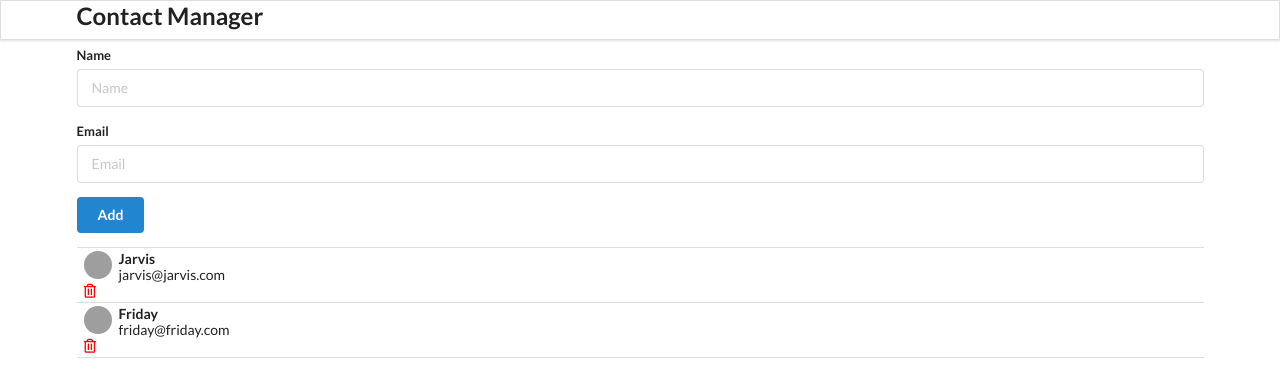
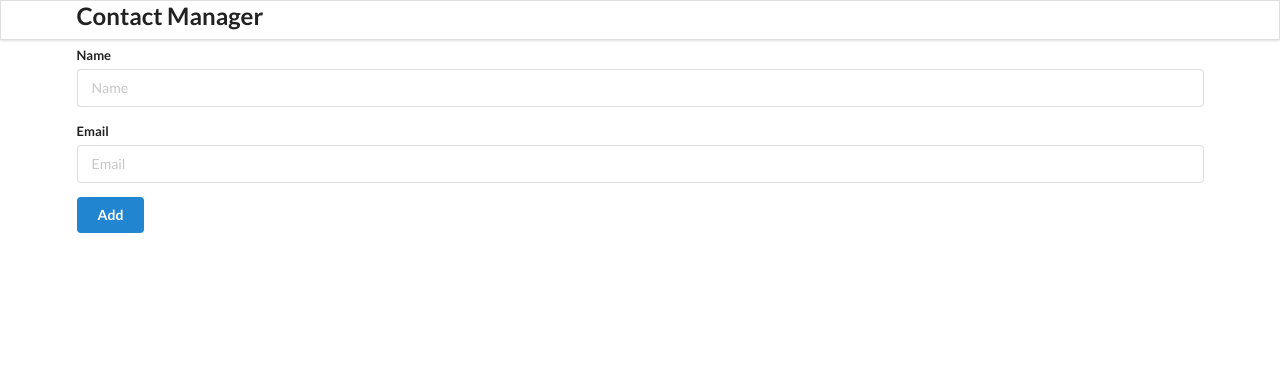
Before and after one commit to cnulenka/Contact-Manager-React-App, a React (Create React App) app in the folder contact-app/: page / in a window 1280 px wide. Shown: the top 392 px of the page. Built offline with nearby package versions, Linux system fonts and the light colour scheme; grey boxes are pictures that could not be loaded.

Commit message:
Persits contacts info using react hooks, local storage

```diff
--- a/contact-app/public/index.html
+++ b/contact-app/public/index.html
@@ -10,11 +10,6 @@
       content="Web site created using create-react-app"
     />
     <link rel="apple-touch-icon" href="%PUBLIC_URL%/logo192.png" />
-    <!--
-      manifest.json provides metadata used when your web app is installed on a
-      user's mobile device or desktop. See https://developers.google.com/web/fundamentals/web-app-manifest/
-    -->
-    <link rel="manifest" href="%PUBLIC_URL%/manifest.json" />
     <link rel="stylesheet" href="https://cdnjs.cloudflare.com/ajax/libs/semantic-ui/2.4.1/semantic.min.css" integrity="sha512-8bHTC73gkZ7rZ7vpqUQThUDhqcNFyYi2xgDgPDHc+GXVGHXq+xPjynxIopALmOPqzo9JZj0k6OqqewdGO3EsrQ==" crossorigin="anonymous" referrerpolicy="no-referrer" />
     <!--
       Notice the use of %PUBLIC_URL% in the tags above.
--- a/contact-app/src/components/AddContact.js
+++ b/contact-app/src/components/AddContact.js
@@ -6,7 +6,18 @@ class AddContact extends React.Component {
     state = {
         name: "",
         email: "",
-      };
+    };
+
+    add = (e) => {
+        e.preventDefault();
+        if(this.state.name === "" || this.state.email === ""){
+            alert("All fields are mandatory");
+            return;
+        }
+
+        this.props.addContactHandler(this.state);
+        this.setState({ name:"", email:""});
+    }
 
     render() {
         return (
--- a/contact-app/src/components/App.js
+++ b/contact-app/src/components/App.js
@@ -1,27 +1,30 @@
+import React, {useState, useEffect} from "react";
 import './App.css';
 import Header from "./Header";
 import AddContact from "./AddContact";
 import ContactList from "./ContactList";
 
 function App() {
+  const LOCAL_STORAGE_KEY = "contacts"
+  const [contacts, setContacts] = useState([]);
 
-  const contacts = [
-    {
-      id: "1",
-      name: "Jarvis",
-      email: "jarvis@jarvis.com"
-    },
-    {
-      id: "2",
-      name: "Friday",
-      email: "friday@friday.com"
-    }
-  ]
+  const addContactHandler = (contact) => {
+    setContacts([...contacts, contact]);
+  }
+
+  useEffect(() => {
+    const retriveContacts = JSON.parse(localStorage.getItem(LOCAL_STORAGE_KEY));
+    if (retriveContacts) setContacts(retriveContacts);
+  }, []);
+
+  useEffect(() => {
+    localStorage.setItem(LOCAL_STORAGE_KEY, JSON.stringify(contacts));
+  }, [contacts]);
 
   return (
     <div className="ui container">
     <Header />
-    <AddContact />
+    <AddContact addContactHandler={addContactHandler}/>
     <ContactList contacts={contacts} />
     </div>
   );
```
Also changed, not shown: contact-app/src/images/user.png (added).
